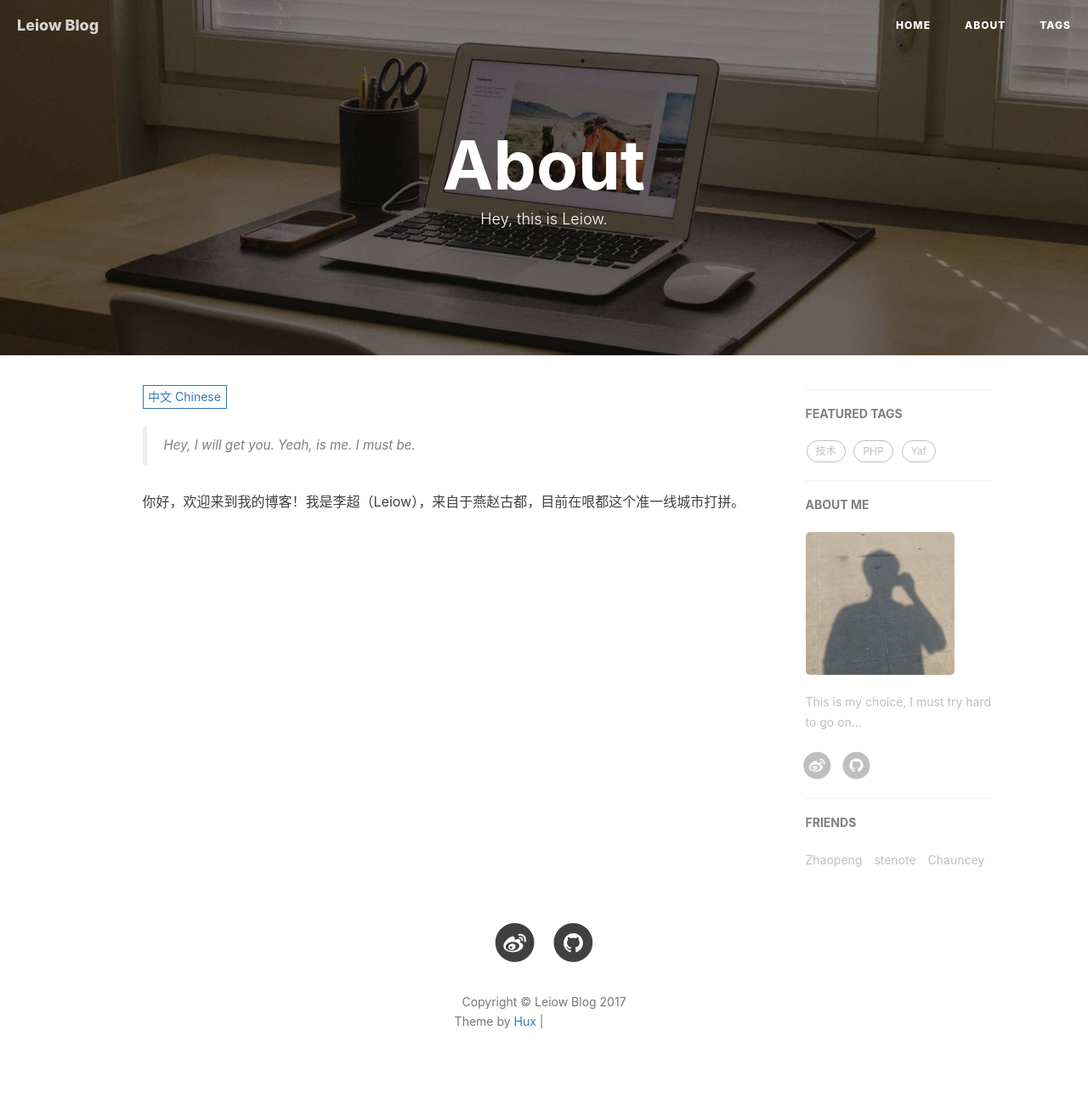
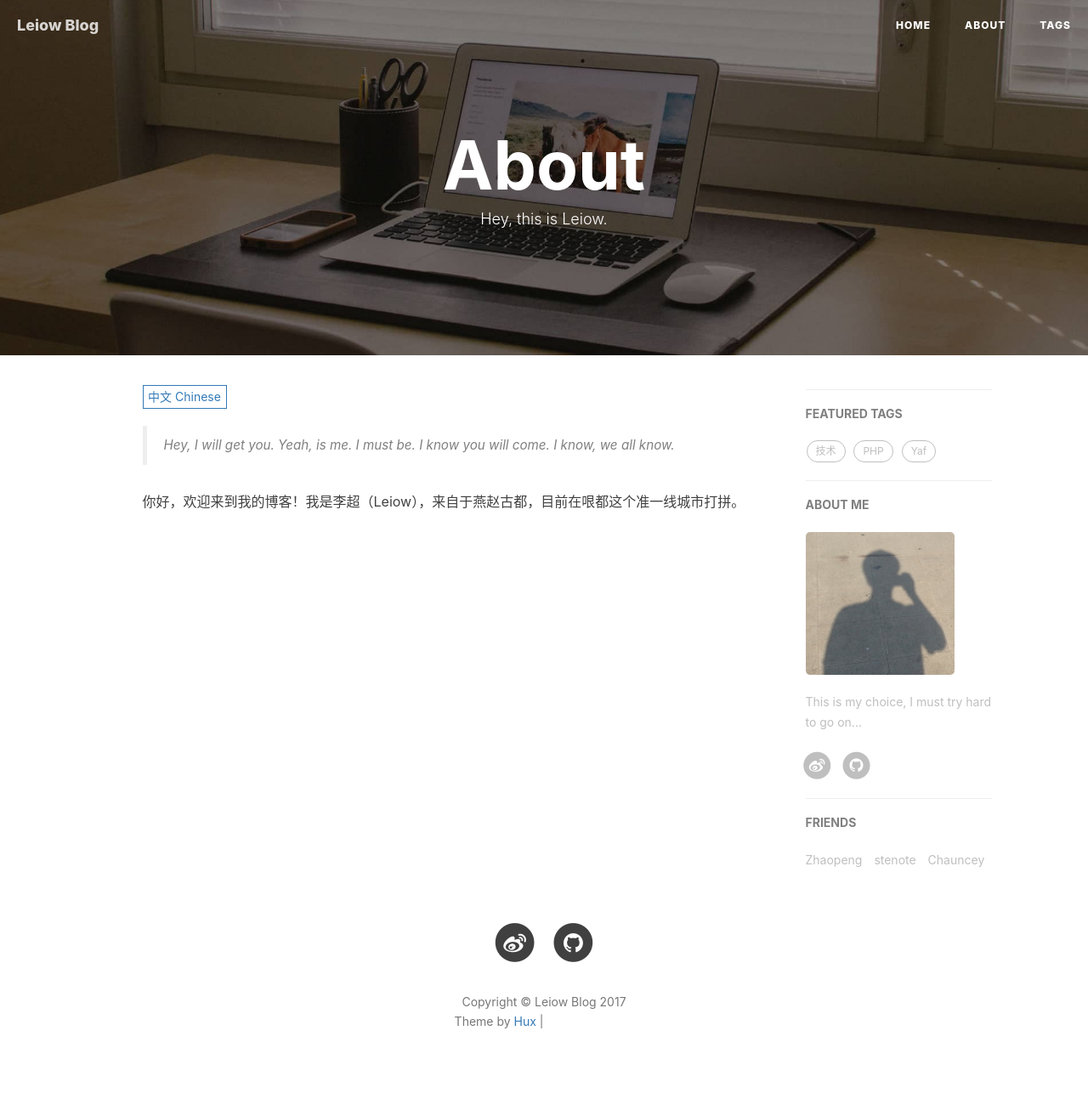
Before and after one commit to Leiow/blog, a Jekyll site: the page built from about.html, in a window 1280 px wide. Shown: the whole page at 85% size. Built offline with Jekyll 4.4.1, drawn with Linux system fonts in a browser that asks for light colours; nearby versions of some CDN libraries; comment, search, counter and statistics services are not loaded; grey boxes are pictures that could not be loaded.

Commit message:
modify about me

```diff
--- a/_includes/about/en.md
+++ b/_includes/about/en.md
@@ -1,4 +1,5 @@
 
 > Hey, I will get you. Yeah, is me. I must be.
+> I know you will come. I know, we all know.
 
 Hey, welcome to my blog! I am Leiow (Chao Li), from the ancient capital of Hebei, currently in the country - first-tier cities to work hard.
--- a/_includes/about/zh.md
+++ b/_includes/about/zh.md
@@ -1,3 +1,5 @@
+
 > Hey, I will get you. Yeah, is me. I must be.
+> I know you will come. I know, we all know.
 
 你好，欢迎来到我的博客！我是李超（Leiow），来自于燕赵古都，目前在哏都这个准一线城市打拼。
```
